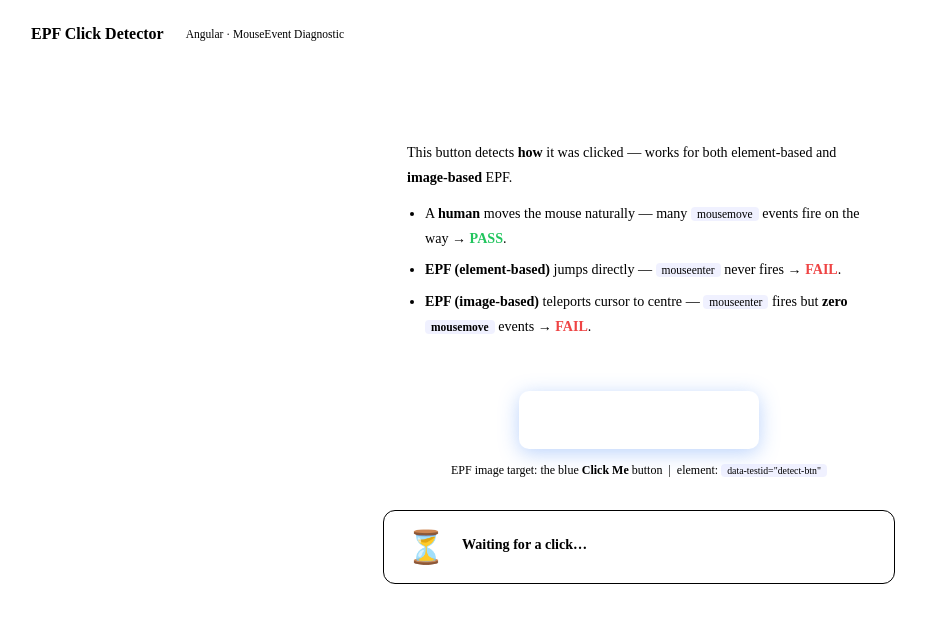
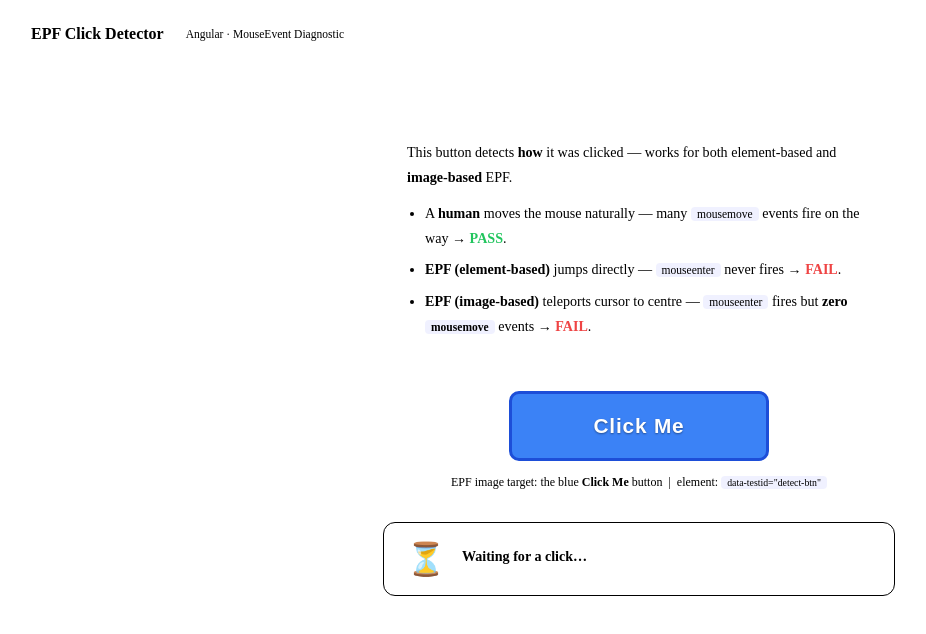
Before and after one commit to tzjing99/test-rdp-mouse, an Angular app: page / in a window 1280 px wide. Shown: the top 634 px of the page, without its empty margins (1-927 px from the left). Built offline with nearby package versions, Linux system fonts and the light colour scheme.

Commit message:
fix: solid button styling for RDP visibility — always shows Click Me text

```diff
--- a/src/app/app.component.css
+++ b/src/app/app.component.css
@@ -55,21 +55,20 @@ code {
 .btn-wrap { display: flex; flex-direction: column; align-items: center; gap: 14px; }
 
 .detect-btn {
-  width: 240px; padding: 18px 32px;
+  width: 260px; padding: 20px 32px;
   border-radius: 10px;
-  background: var(--blue); color: #fff;
-  border: none;
-  font-size: 1.2rem; font-weight: 800; cursor: pointer;
-  box-shadow: 0 4px 20px rgba(59,130,246,.35);
-  transition: transform .15s, box-shadow .15s, background .15s;
-  letter-spacing: .02em;
+  background: #3b82f6; color: #ffffff;
+  border: 3px solid #1d4ed8;
+  font-size: 1.3rem; font-weight: 900; cursor: pointer;
+  letter-spacing: .04em;
+  transition: background .12s, transform .12s;
+  text-shadow: 0 1px 2px rgba(0,0,0,.4);
 }
 .detect-btn:hover {
   background: #2563eb;
   transform: translateY(-2px);
-  box-shadow: 0 8px 28px rgba(59,130,246,.5);
 }
-.detect-btn:active { transform: translateY(0); box-shadow: 0 2px 10px rgba(59,130,246,.3); }
+.detect-btn:active { transform: translateY(0); }
 
 .btn-hint { font-size: .75rem; color: var(--text-3); }
 
```
Also changed, not shown: 3 other files (tests, documents, lock files or other folders).
